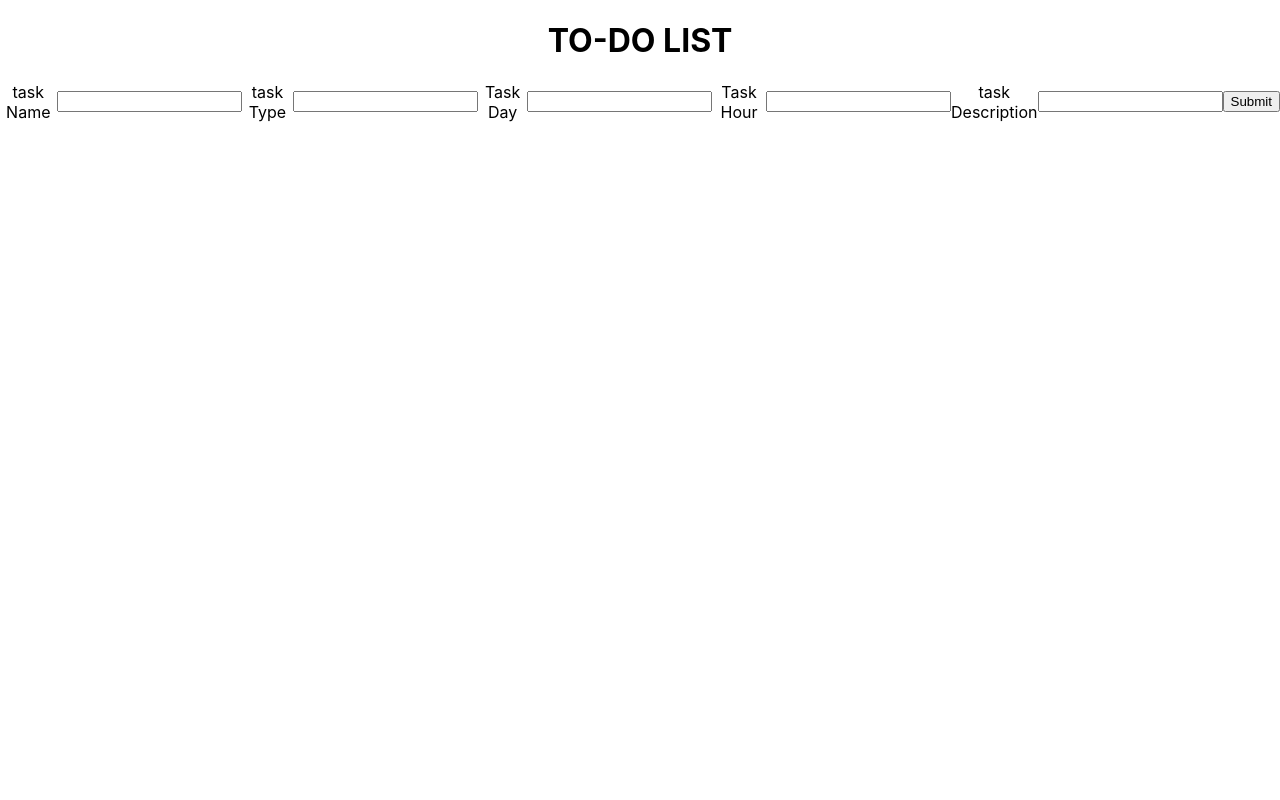
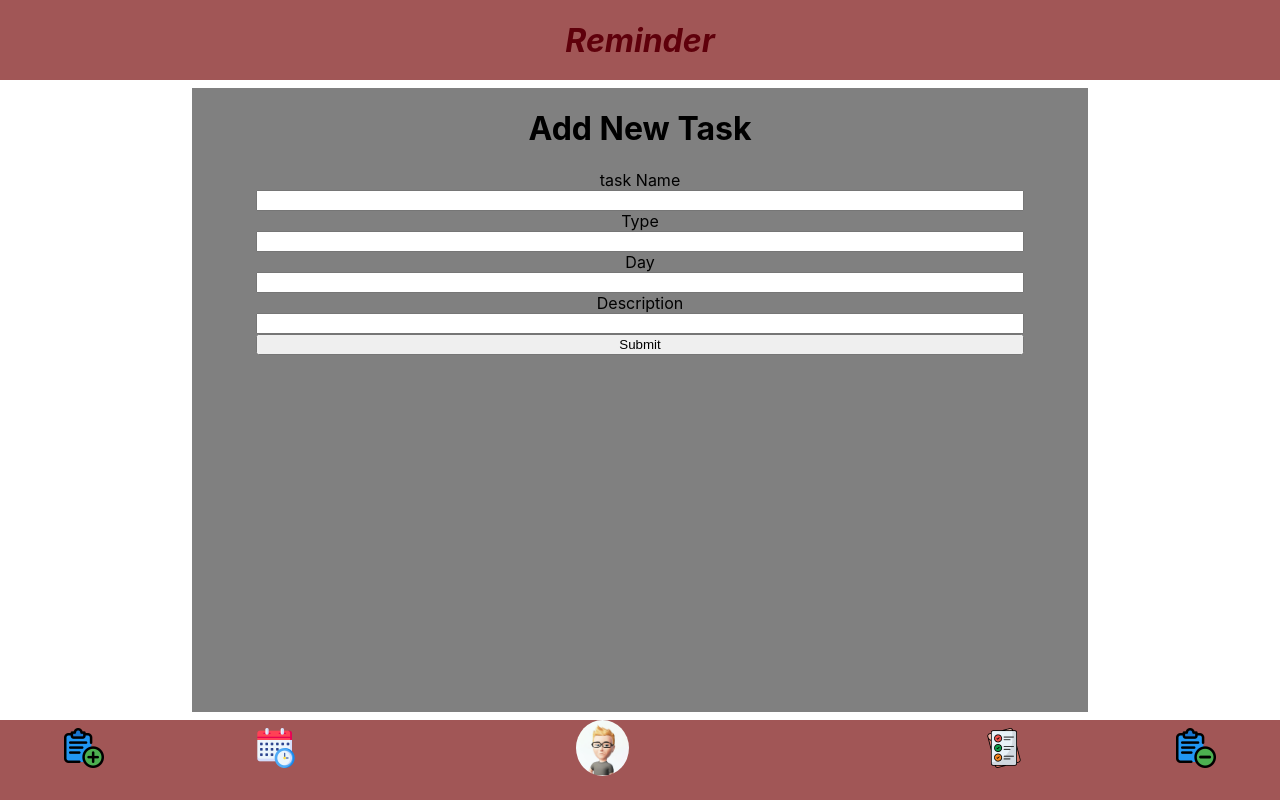
Before and after one commit to Perezdh13/to-do-list, a React app in the folder client/: page /addTask in a window 1280 px wide. Built offline with nearby package versions, Linux system fonts and the light colour scheme.

Commit message:
50% style test to CRUD

```diff
--- a/client/package.json
+++ b/client/package.json
@@ -3,12 +3,15 @@
   "version": "0.1.0",
   "private": true,
   "dependencies": {
+    "@google-cloud/local-auth": "^2.1.0",
     "@testing-library/jest-dom": "^5.16.5",
     "@testing-library/react": "^13.4.0",
     "@testing-library/user-event": "^13.5.0",
     "axios": "^1.3.2",
+    "googleapis": "^105.0.0",
     "react": "^18.2.0",
     "react-dom": "^18.2.0",
+    "react-router-dom": "^6.8.1",
     "react-scripts": "5.0.1",
     "web-vitals": "^2.1.4"
   },
--- /dev/null
+++ b/client/src/CRUD/db.json
@@ -0,0 +1,24 @@
+ [
+    {
+      "id": 1,
+      "name": "ir al gimnasio",
+      "type": "ejercicio",
+      "day":"todos los dias",
+      "description":" ir al gimnasio a entrenar todos los dias una hora"
+    },
+    {
+      "id": 1,
+      "name": "ir al gimnasio",
+      "type": "ejercicio",
+      "day":"todos los dias",
+      "description":" ir al gimnasio a entrenar todos los dias una hora"
+    },
+    {
+      "id": 1,
+      "name": "ir al gimnasio",
+      "type": "ejercicio",
+      "day":"todos los dias",
+      "description":" ir al gimnasio a entrenar todos los dias una hora"
+    }
+
+  ]
--- a/client/src/css/App.css
+++ b/client/src/css/App.css
@@ -1,3 +1,135 @@
+/*//////////  TASK PAGE  /////////////*/
+.task-page{
+  position: absolute;
+  width: 70vw;
+  height: 78vh;
+  top:11vh;
+  left: 15vw;
+  background: gray;
+}
+
+/*////////// DELETE PAGE //////////////*/
+.deleteTask-page{
+  position: absolute;
+  width: 70vw;
+  height: 78vh;
+  top:11vh;
+  left: 15vw;
+  background: gray;
+}
+
+/*///////// ADD TASK PAGE ///////////////////*/
+.addTask-page{
+  position: absolute;
+  width: 70vw;
+  height: 78vh;
+  top:11vh;
+  left: 15vw;
+  background: gray;
+
+}
+.addTask-page-enterBox{
+display: flex;
+flex-direction:column;
+position:absolute;
+width: 60vw;
+left:5vw
+}
+
+
+/*////////// SUMMARY PAGE ///////////////////*/
+.summary-page{
+  background:transparent;
+  position: absolute;
+  width: 70vw;
+  height: 78vh;
+  top: 11vh;
+  left:15vw;
+  display: grid;
+  grid-template-columns: repeat(2,1fr);
+}
+.summary-page-task{
+    background: yellowgreen;
+
+}
+.summary-page-task-box{
+  position: absolute;
+  width: 30vw;
+  height: 28vh;
+  background: wheat;
+}
+
+
+
+/*///////////MAIN PAGE BAR TOP /////////////////*/
+.mainPage-bar-top{
+  background: rgb(161, 86, 86);
+  position: absolute;
+  width: 100vw;
+  height: 10vh;
+}
+.mainPage-bar-top h1{
+  color: rgb(95, 0, 11);
+  font-style:oblique;
+  border-color: aqua;
+}
+
+/*/////////// MAIN PAGE BAR BOTTON /////////////*/
+
+.mainPage{
+  background: faf5ff;
+  position: absolute;
+  width: 100vw;
+  height: 100vh;
+}
+
+.mainPage-bar-botton{
+  background: rgb(161, 86, 86);
+  position: absolute;
+  width: 100vw;
+  height: 10vh;
+  bottom: 0;
+}
+.mainPage-bar-botton img{
+  position: absolute;
+}
+.mainPage-bar-botton-avatar{
+  top:0vh;
+  left: 45vw;
+  border-radius: 100%;
+  height: 7vh;
+}
+
+.mainPage-bar-botton-calendar{
+ top:1vh;
+ left:20vw;
+ height: 5vh;
+}
+
+.mainPage-bar-botton-addTask{
+  top: 1vh;
+  left:5vw;
+  height: 5vh;
+}
+
+.mainPage-bar-botton-deleteTask{
+  top:1vh;
+  right: 5vw;
+  height: 5vh;
+}
+.mainPage-bar-botton-task{
+  top:1vh;
+  right: 20vw;
+  height: 5vh;
+}
+
+
+
+
+
+
+/*////////////// SERVER DATA ///////////*/
+
 .main-page-enterData{
   display: flex;
   justify-content: center;
--- /dev/null
+++ b/client/src/javascript/AddTask.jsx
@@ -0,0 +1,35 @@
+import React, { useEffect } from 'react'
+import { useNavigate } from 'react-router-dom';
+
+
+function AddTask() {
+
+
+
+    let navigate = useNavigate()
+    useEffect(() => {
+        window.onload = function () {
+            navigate("/")
+        };
+    }, [navigate]);
+
+    return (
+        <div className='addTask-page'>
+            <h1>Add New Task</h1>
+            <div className='addTask-page-enterBox'>
+                <label>task Name</label>
+                <input type='text' name='name' />
+                <label>Type</label>
+                <input type='text' name='name' />
+                <label>Day</label>
+                <input type='text' name='name' />
+                <label>Description</label>
+                <input type='text' name='name' />
+                <button >Submit</button>
+            </div>
+        </div>
+
+    )
+}
+
+export default AddTask
--- a/client/src/javascript/App.js
+++ b/client/src/javascript/App.js
@@ -1,10 +1,46 @@
-import MainPage from './ServerPage';
+import MainPage from './MainPage';
+import Calenddar from './Calenddar';
+import Task from './Task';
+import AddTask from './AddTask';
+import DeleteTask from './DeleteTask';
+import Summary from './Summary';
+import { createBrowserRouter, RouterProvider } from 'react-router-dom';
+import ServerPage from './ServerPage';
+
 import '../css/App.css';
 
 function App() {
+
+  const router = createBrowserRouter([
+
+    {
+      path: "/",
+      element: <><MainPage /><Summary /></>
+    },
+    {
+      path: "/calendar",
+      element: <><MainPage /><Calenddar /></>
+    },
+    {
+      path: "/task",
+      element: <><MainPage /><Task /></>
+    },
+    {
+      path: "/addTask",
+      element: <><MainPage /><AddTask /></>
+    },
+    {
+      path: "/deleteTask",
+      element: <><MainPage /><DeleteTask /></>
+    }
+  ])
+
+
+
   return (
     <div className="App">
-      <MainPage />
+
+      <RouterProvider router={router} />
     </div>
   );
 }
--- /dev/null
+++ b/client/src/javascript/Calenddar.jsx
@@ -0,0 +1,27 @@
+import React, { useEffect } from 'react'
+import { useNavigate } from 'react-router-dom';
+
+function Calenddar() {
+  const CLIENT_ID = "641123109388-sqco5lk6ge8a0375i2q4h7a64e8dguc4.apps.googleusercontent.com";
+      const API_KEY = '<YOUR_API_KEY>'
+
+  let api = `https://641123109388-sqco5lk6ge8a0375i2q4h7a64e8dguc4.apps.googleusercontent.com`;
+  async function getData() {
+    let response = await fetch(api)
+    let data = await response.json()
+  }
+  console.log(api);
+
+  let navigate = useNavigate()
+    useEffect(() => {
+        window.onload = function () {
+            navigate("/")
+        };
+    }, [navigate]);
+
+  return (
+    <div>Calenddar</div>
+  )
+}
+
+export default Calenddar
--- /dev/null
+++ b/client/src/javascript/DeleteTask.jsx
@@ -0,0 +1,21 @@
+import React, { useEffect } from 'react'
+import { useNavigate } from 'react-router-dom';
+
+function DeleteTask() {
+
+  let navigate = useNavigate()
+  useEffect(() => {
+    window.onload = function () {
+      navigate("/")
+    };
+  }, [navigate]);
+
+  return (
+    <div className='deleteTask-page'>
+      <h1>Delete Task</h1>
+
+    </div>
+  )
+}
+
+export default DeleteTask
--- a/client/src/javascript/MainPage.jsx
+++ b/client/src/javascript/MainPage.jsx
@@ -1,8 +1,34 @@
 import React from 'react'
+import { Link } from 'react-router-dom';
+import avatar from '../img/avatar.png'
+import addTask from '../img/addTask.png'
+import calendar from '../img/calendar.png'
+import deleteTask from '../img/deleteTask.png'
+import task from '../img/Task.png'
 
 function MainPage() {
   return (
-    <div>
+    <div className='mainPage'>
+        <div className='mainPage-bar-top'>
+            <h1>Reminder</h1>
+        </div>
+        <div className='mainPage-bar-botton'>
+            <Link to='/'>
+            <img className='mainPage-bar-botton-avatar' src={avatar} alt='avatar'/>
+            </Link>
+            <Link to='/calendar'>
+            <img className='mainPage-bar-botton-calendar' src={calendar} alt='calendar'/>
+            </Link>
+            <Link to='/addTask'>
+            <img className='mainPage-bar-botton-addTask' src={addTask} alt='add task'/>
+            </Link>
+            <Link to='/deleteTask'>
+            <img className='mainPage-bar-botton-deleteTask' src={deleteTask} alt='delete task'/>
+            </Link>
+            <Link to='/task'>
+            <img className='mainPage-bar-botton-task' src={task} alt='task'/>
+            </Link>
+        </div>
 
     </div>
   )
--- a/client/src/javascript/ServerPage.jsx
+++ b/client/src/javascript/ServerPage.jsx
@@ -1,7 +1,7 @@
 import React, { useState } from 'react'
 import Axios from 'axios'
 
-function MainPage() {
+function ServerPage() {
 
     const [taskName, setTaskName] = useState('')
     const [taskType, setTaskType] = useState('')
@@ -48,4 +48,4 @@ function MainPage() {
     )
 }
 
-export default MainPage
+export default ServerPage
--- /dev/null
+++ b/client/src/javascript/Summary.jsx
@@ -0,0 +1,46 @@
+import React, { useEffect } from 'react'
+import Task from './Task';
+import { useNavigate } from 'react-router-dom';
+import { Link } from 'react-router-dom';
+
+function Summary() {
+
+
+    let navigate = useNavigate()
+    useEffect(() => {
+        window.onload = function () {
+            navigate("/")
+        };
+    }, [navigate]);
+
+  return (
+    <div className='summary-page'>
+      <div className='summary-page-calendar'>
+        <Link to='/calendar'>
+          <h1>Calendar</h1>
+        </Link>
+      </div>
+      <div className='summary-page-task'>
+        <Link to='/task'>
+          <h1>Task</h1>
+          <div className='summary-page-task-box'>
+
+          </div>
+        </Link>
+      </div>
+      <div className='summary-page-addTask'>
+        <Link to='/addTask'>
+          <h1>Add Task</h1>
+        </Link>
+      </div>
+      <div className='summary-page-deleteTask'>
+        <Link to='/deleteTask'>
+          <h1>Delete Task</h1>
+        </Link>
+      </div>
+
+    </div>
+  )
+}
+
+export default Summary
--- /dev/null
+++ b/client/src/javascript/Task.jsx
@@ -0,0 +1,31 @@
+import React, { useEffect } from 'react'
+import data from '../CRUD/db.json'
+import { useNavigate } from 'react-router-dom';
+
+
+
+function Task() {
+
+  const getHead = () => {
+    return Object.keys(data[0]);
+  }
+
+  let navigate = useNavigate()
+  useEffect(() => {
+    window.onload = function () {
+      navigate("/")
+    };
+  }, [navigate]);
+
+  return (
+    <div className='task-page'>
+      <h1>List of Task</h1>
+      <div className='task-page-box'>
+
+
+      </div>
+    </div>
+  )
+}
+
+export default Task
```
Also changed, not shown: client/src/CRUD/Create.jsx (added, +12 -0 lines), client/src/CRUD/Read.jsx (added, +27 -0 lines), client/src/CRUD/UpdateTask.jsx (added, +26 -0 lines), client/src/img/Task.png (added), client/src/img/addTask.png (added), client/src/img/avatar.png (added), client/src/img/calendar.png (added), client/src/img/deleteTask.png (added), 1 other file.
